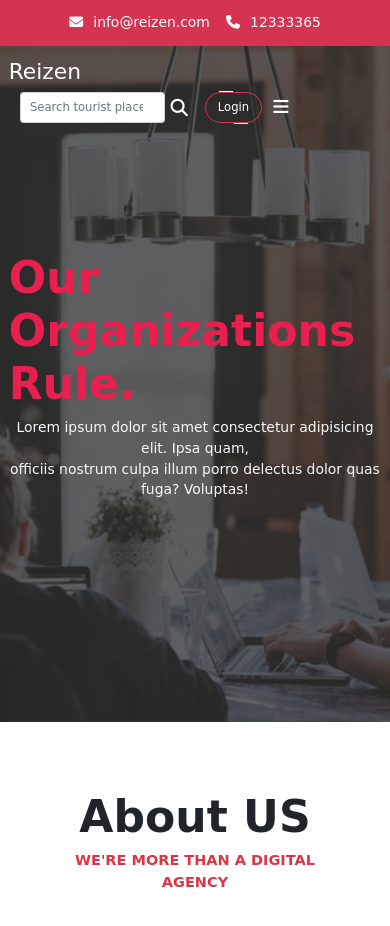
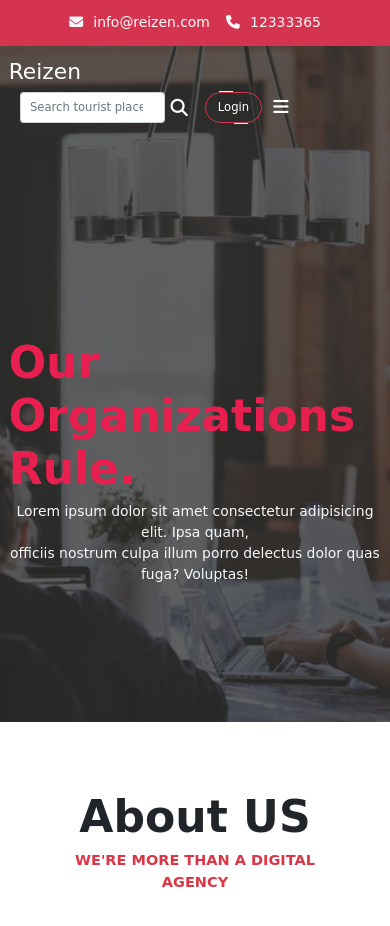
Before and after one commit to zarrin-tasnim/Project-2-Reizen, a plain HTML site: page about.html in a window 390 px wide. Shown: the top 926 px of the page. Drawn offline with nearby package versions, Linux system fonts and the light colour scheme.

Commit message:
responsive fixed about againn

```diff
--- a/about.html
+++ b/about.html
@@ -60,7 +60,7 @@
             <!-- Navbar end here -->
             <div class="container mt-0">
                 <div
-                    class="banner-content banner-text  d-flex flex-column justify-content-center align-items-center h-60">
+                    class="banner-content banner-text  d-flex flex-column justify-content-center align-items-center h-100">
                     <h2 class="text-capitalize  text-pink">our organizations rule.</h2>
                     <p class="text-center text-light">Lorem ipsum dolor sit amet consectetur adipisicing elit. Ipsa
                         quam, <br>
```
